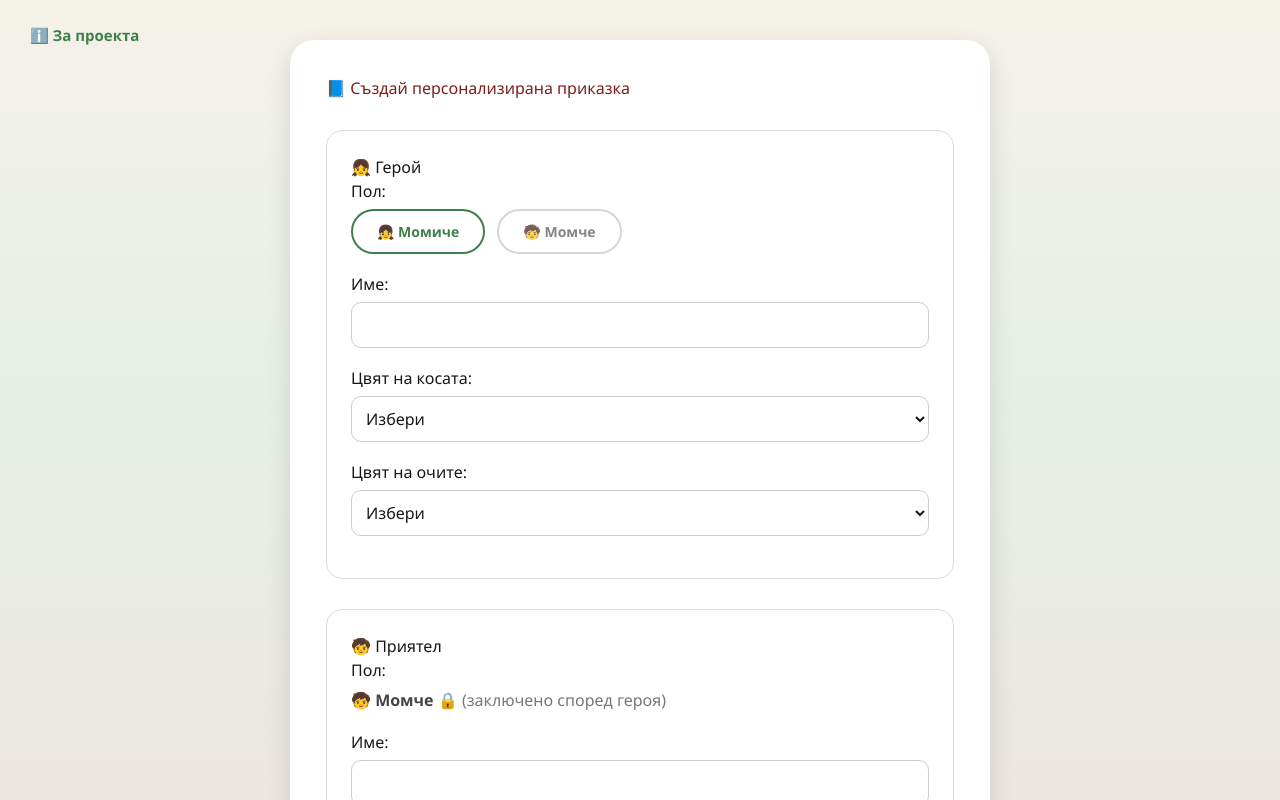
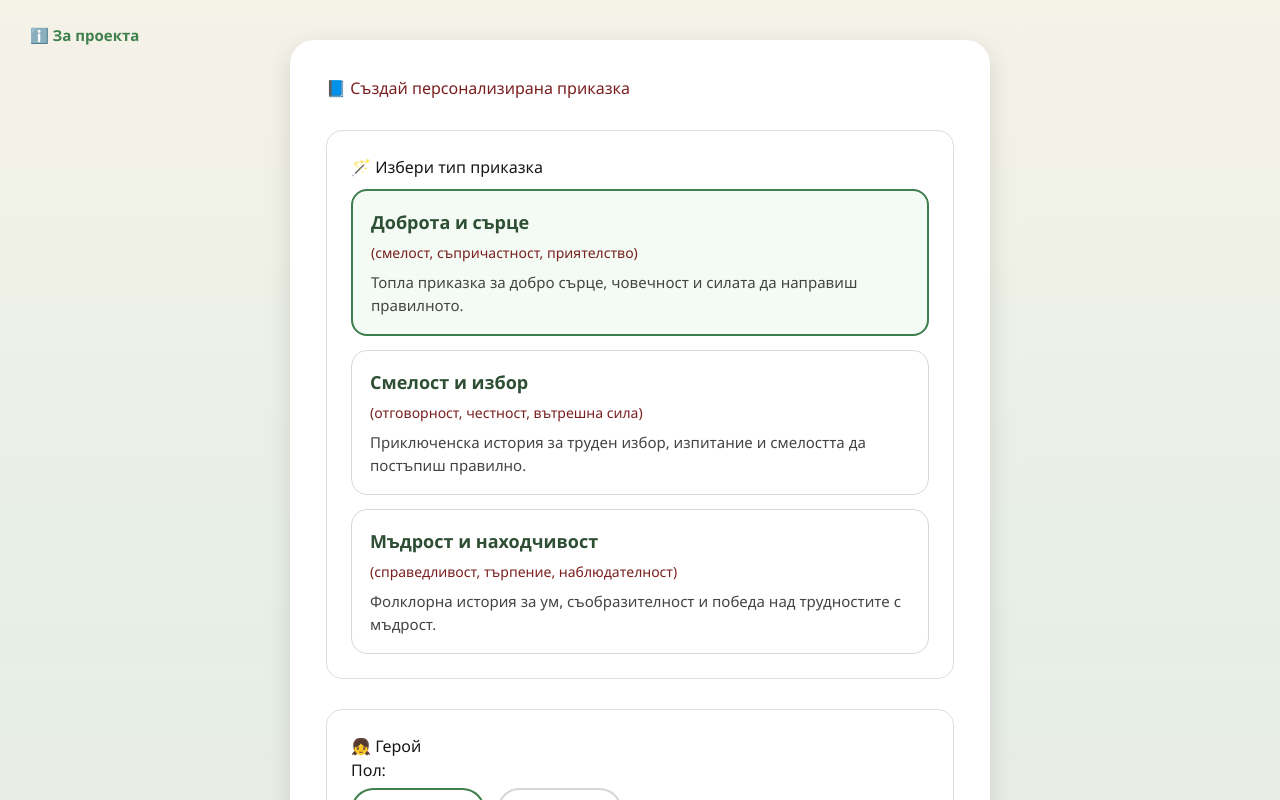
Before and after one commit to RumyanaK/ai-folklore-story-generator, a Next.js app: page /builder in a window 1280 px wide. Shown: the top 800 px of the page. Built offline with nearby package versions, Linux system fonts and the light colour scheme.

Commit message:
feat: add archetype selection UI

```diff
--- a/app/builder/page.tsx
+++ b/app/builder/page.tsx
@@ -3,6 +3,7 @@
 import Header from "@/app/components/Header";
 import React, { useState } from "react";
 import { ArchetypeId } from "@/lib/archetypes/types";
+import { archetypes } from "@/lib/archetypes/config";
 
 /* ===== Types ===== */
 
@@ -99,7 +100,7 @@ export default function Builder() {
     eyeColor: "",
   });
 
-  const [archetypeId] = useState<ArchetypeId>("kindness");
+  const [archetypeId, setArchetypeId] = useState<ArchetypeId>("kindness");
   const storyType = archetypeId;
   const [storyData, setStoryData] = useState<StoryData | null>(null);
   const [currentPage, setCurrentPage] = useState(0);
@@ -373,6 +374,67 @@ ${storyData.pages
 
         {!storyData && (
           <>
+                    <CharacterBlock title="🪄 Избери тип приказка">
+            <div
+              style={{
+                display: "grid",
+                gridTemplateColumns: "1fr",
+                gap: 14,
+                marginTop: 10,
+              }}
+            >
+              {Object.values(archetypes).map((archetype) => {
+                const isSelected = archetypeId === archetype.id;
+
+                return (
+                  <button
+                    key={archetype.id}
+                    type="button"
+                    onClick={() => setArchetypeId(archetype.id as ArchetypeId)}
+                    style={{
+                      textAlign: "left",
+                      padding: 18,
+                      borderRadius: 16,
+                      border: isSelected ? "2px solid #3f7f4c" : "1px solid #d8d8d8",
+                      background: isSelected ? "#f3fbf4" : "white",
+                      cursor: "pointer",
+                    }}
+                  >
+                    <div
+                      style={{
+                        fontSize: 18,
+                        fontWeight: 700,
+                        color: "#2f4f35",
+                        marginBottom: 6,
+                      }}
+                    >
+                      {archetype.title}
+                    </div>
+
+                    <div
+                      style={{
+                        fontSize: 14,
+                        color: "#7a1f1f",
+                        marginBottom: 8,
+                      }}
+                    >
+                      ({archetype.secondaryThemes.join(", ")})
+                    </div>
+
+                    <div
+                      style={{
+                        fontSize: 15,
+                        color: "#444",
+                        lineHeight: 1.5,
+                      }}
+                    >
+                      {archetype.shortDescription}
+                    </div>
+                  </button>
+                );
+              })}
+            </div>
+          </CharacterBlock>
             <CharacterBlock title="👧 Герой">
               <label>Пол:</label>
               <div
```
